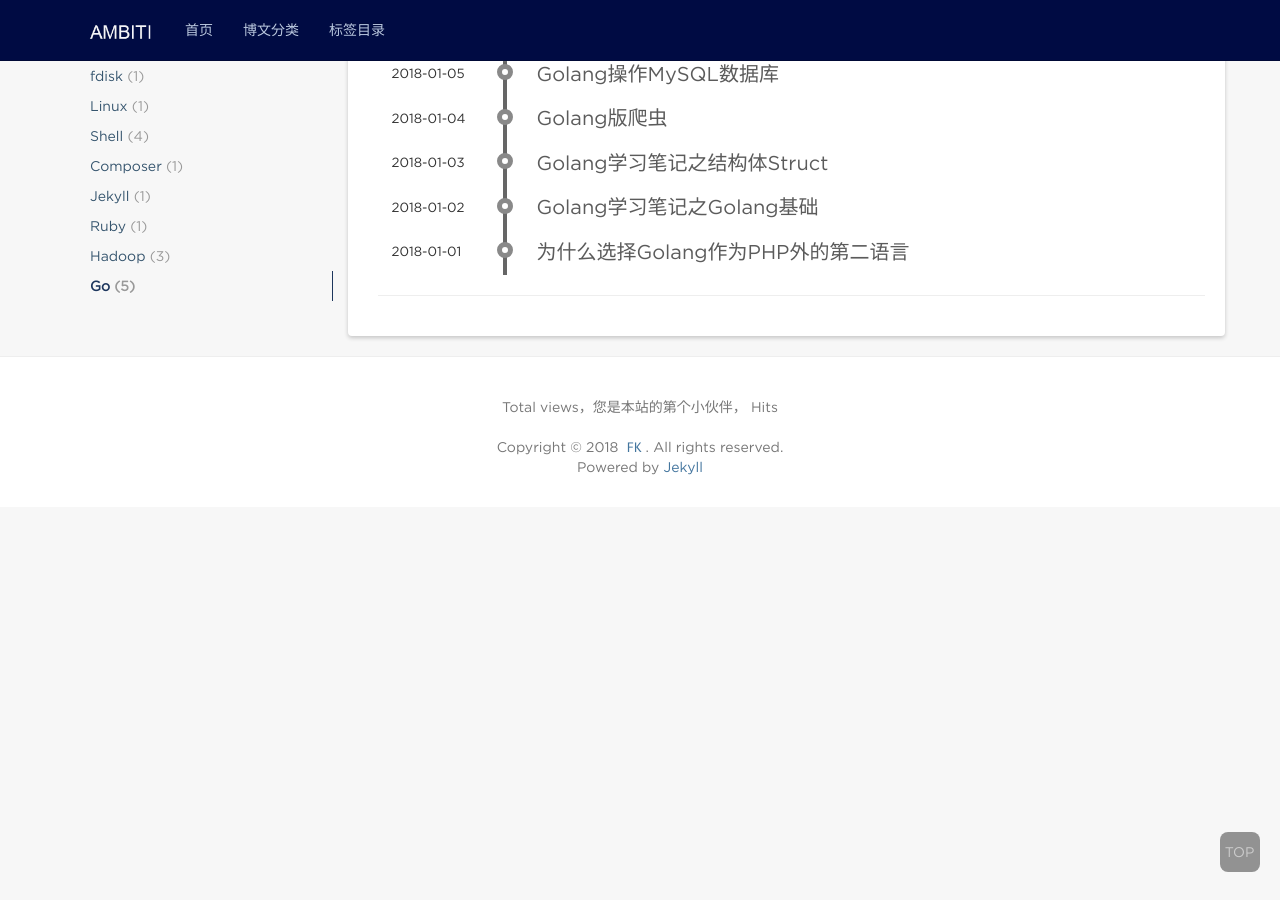
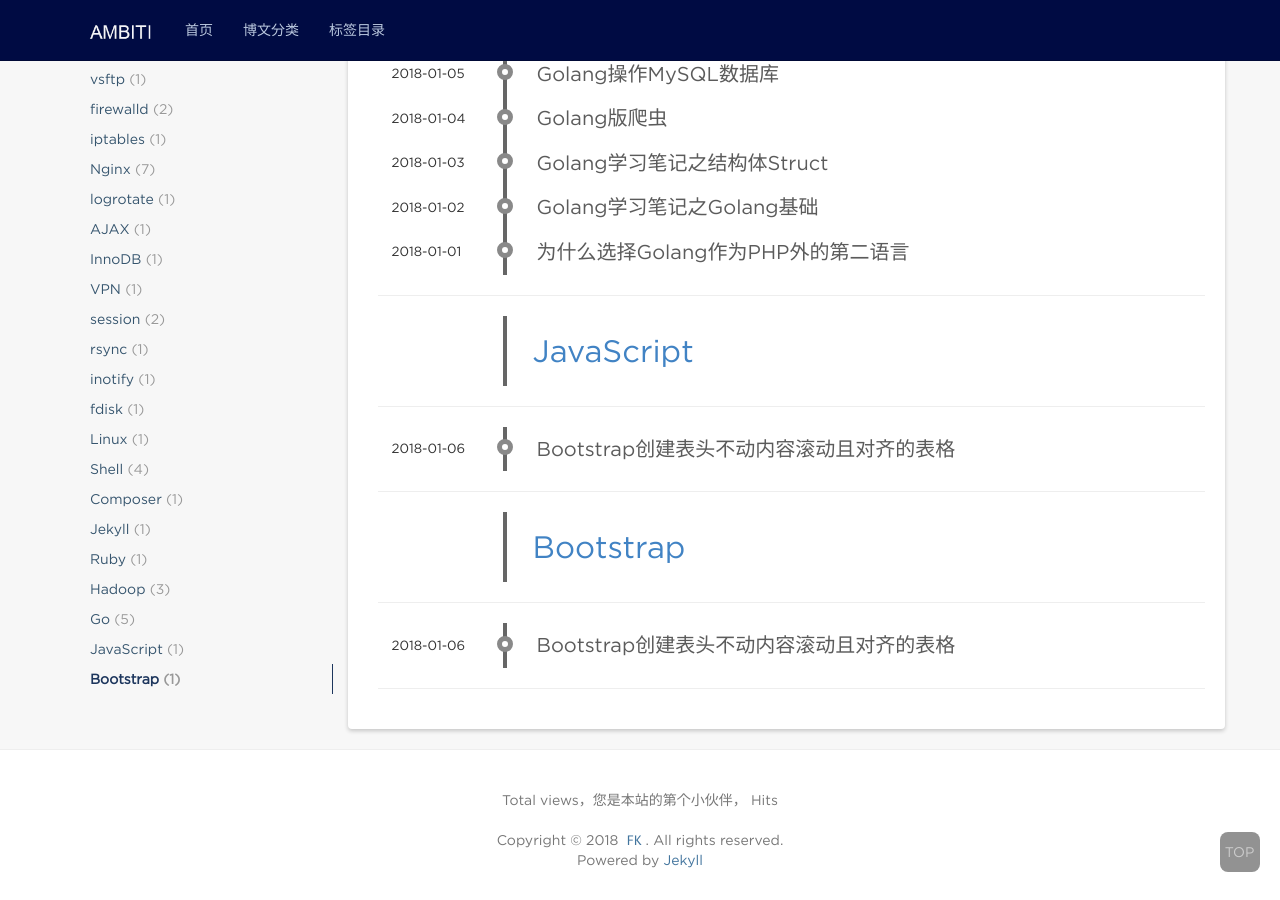
Before and after one commit to fengkai8375/fengkai8375.github.io, a Jekyll site: the page built from tag/index.html, in a window 1280 px wide and 900 px high, scrolled down 6396 px. Built offline with Jekyll 4.4.1, drawn with Linux system fonts in a browser that asks for light colours; nearby versions of some CDN libraries; comment, search, counter and statistics services are not loaded.

Commit message:
update post

```diff
--- a/_drafts/2018-01-08-Bootstrap-Table-Thead-Freeze-Tbody-Scroll.md
+++ b/_posts/JavaScript/2018-01-06-Bootstrap-Table-Thead-Freeze-Tbody-Scroll.md
@@ -1,7 +1,7 @@
 ---
 layout: post
 title: "Bootstrap创建表头不动内容滚动且对齐的表格"
-date: 2018-01-08 09:00:00 +0800
+date: 2018-01-06 09:00:00 +0800
 categories: JavaScript
 tag:
  - JavaScript
```
Also changed, not shown: _drafts/2018-01-08-Golang-Notes-Channel.md (renamed from _drafts/2018-01-06-Golang-Notes-Channel.md, +1 -1 lines).
